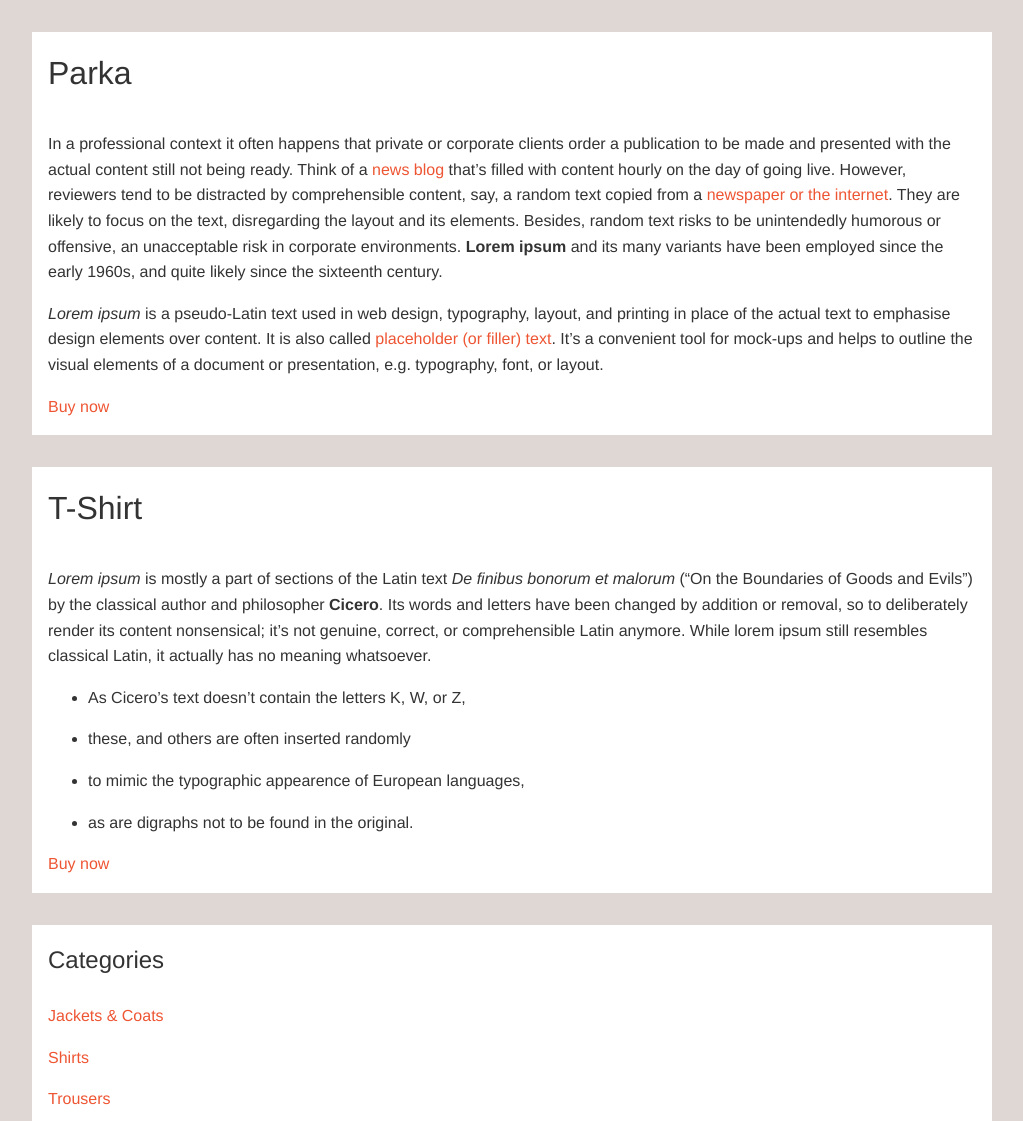
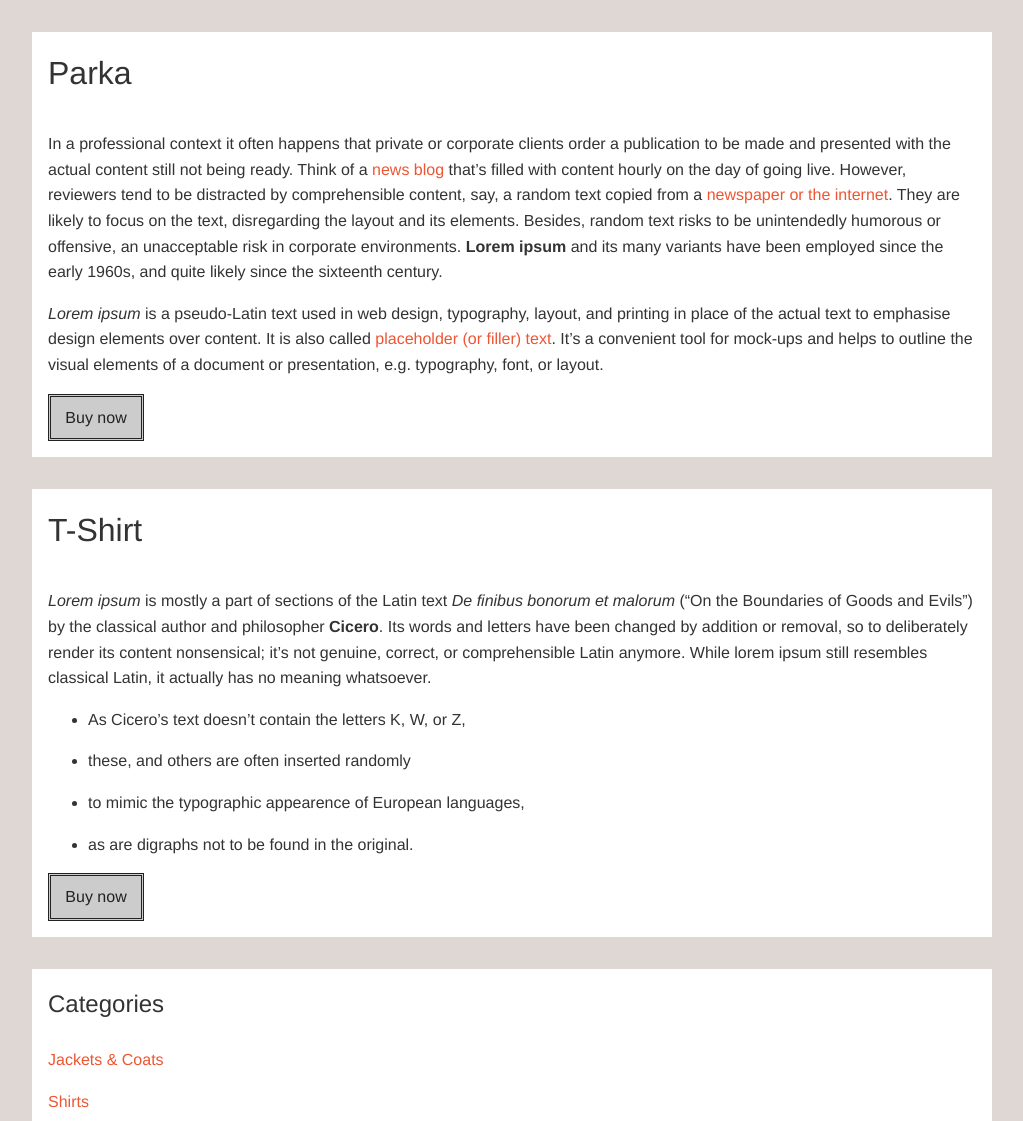
Before and after one commit to lelukeonfly/css3_begleitmaterial, a plain HTML site: page gecko-store/gecko-store.html in a window 1280 px wide. Shown: the top 1121 px of the page, without its empty margins (128-1151 px from the left). Drawn offline with Linux system fonts and the light colour scheme.

Commit message:
gecko store button styling

```diff
--- a/gecko-store/css/styles.css
+++ b/gecko-store/css/styles.css
@@ -61,3 +61,19 @@ nav ul{
 nav ul li{
   list-style: none;
 }
+
+.button{
+  background: #ccc;
+  display: block;
+  width: 6em;
+  padding: 0.5em;
+  text-align: center;
+  border: 3px double #222;
+  color: #222;
+}
+
+.button:hover{
+  background: #ddd;
+  border: 3px solid #222;
+  text-decoration: none;
+}
--- a/gecko-store/gecko-store.html
+++ b/gecko-store/gecko-store.html
@@ -27,7 +27,7 @@
 
         <p><em>Lorem ipsum</em> is a pseudo-Latin text used in web design, typography, layout, and printing in place of the actual text to emphasise design elements over content. It is also called <a href="#">placeholder (or filler) text</a>. It’s a convenient tool for mock-ups and helps to outline the visual elements of a document or presentation, e.g. typography, font, or layout.</p>
 
-        <a href="#">Buy now</a>
+        <a class="button" href="#">Buy now</a>
         </div>
         <!-- zweites Produkt: -->
         <div>
@@ -47,7 +47,7 @@
             <li>as are digraphs not to be found in the original.</li>
         </ul>
 
-        <a href="#">Buy now</a>
+        <a class="button" href="#">Buy now</a>
         </div>
 
         <!-- Seitenleiste: -->
```
